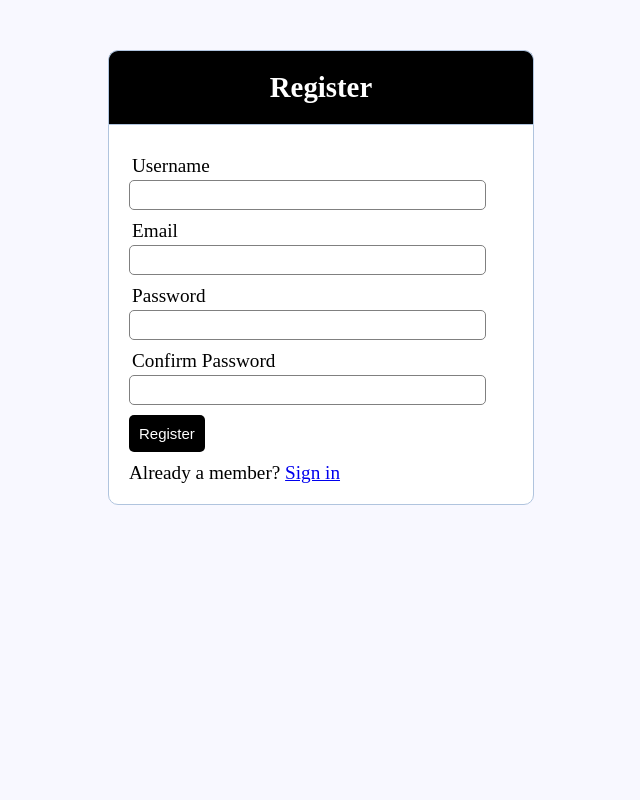
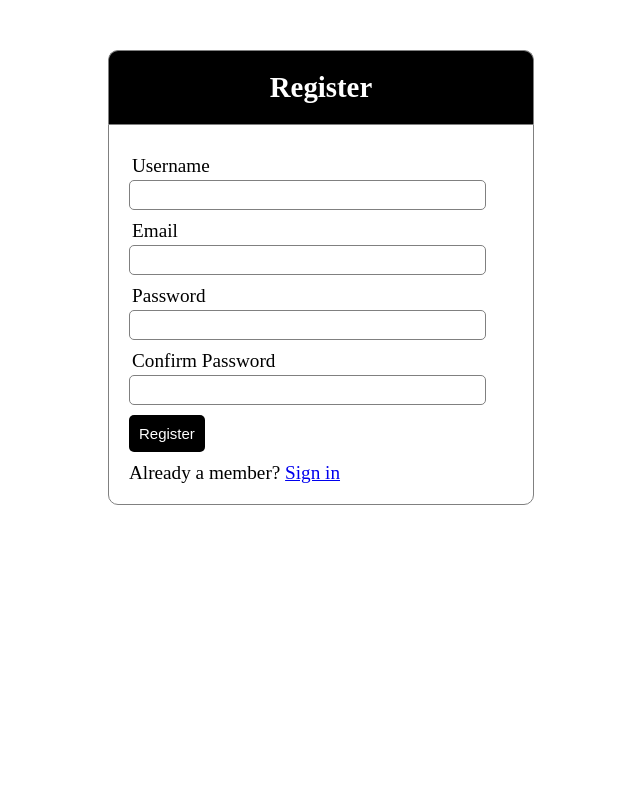
Before and after one commit to desmondkz/EE4717_ShoeVilla, a PHP site: page /register.php in a window 1280 px wide. Shown: the whole page, without its empty margins (319-959 px from the left). Run offline with PHP 8.4, Linux system fonts and the light colour scheme.

Commit message:
Update css/register.css
background colour changes

```diff
--- a/css/register.css
+++ b/css/register.css
@@ -5,7 +5,7 @@
 
 body {
     font-size: 120%;
-    background: #F8F8FF;
+    background: white;
 }
 
 .header {
@@ -14,7 +14,7 @@ body {
     color: white;
     background: black;
     text-align: center;
-    border: 1px solid #B0C4DE;
+    border: 1px solid gray;
     border-bottom: none;
     border-radius: 10px 10px 0px 0px;
     padding: 20px;
@@ -24,7 +24,7 @@ form {
     width: 30%;
     margin: 0px auto;
     padding: 20px;
-    border: 1px solid #B0C4DE;
+    border: 1px solid gray;
     background: white;
     border-radius: 0px 0px 10px 10px;
 }
```
